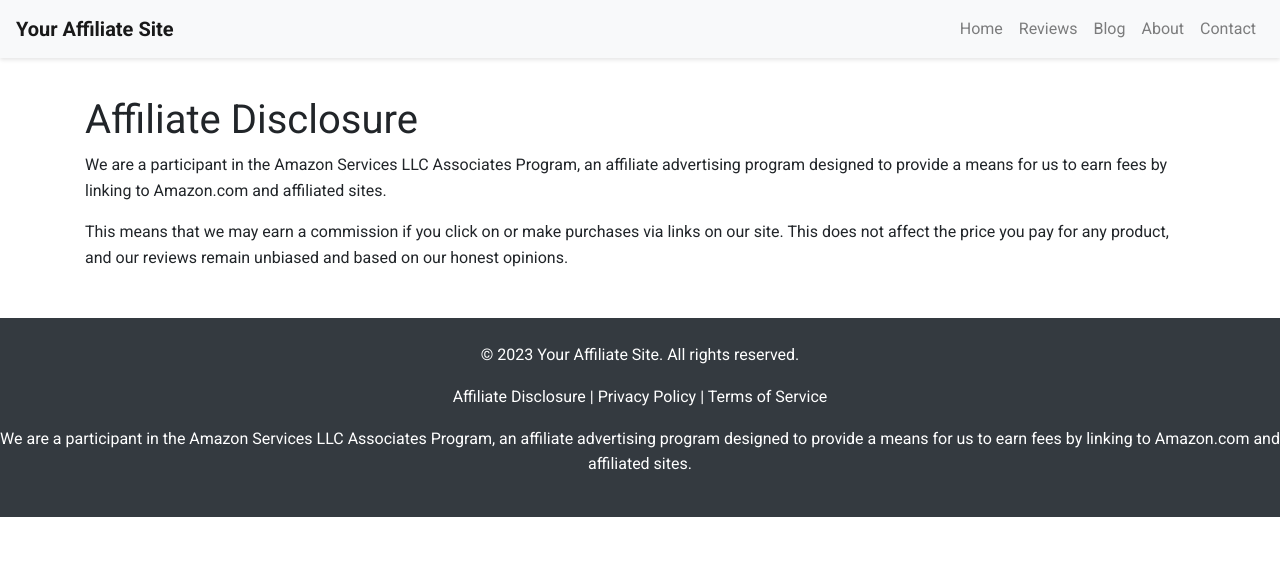
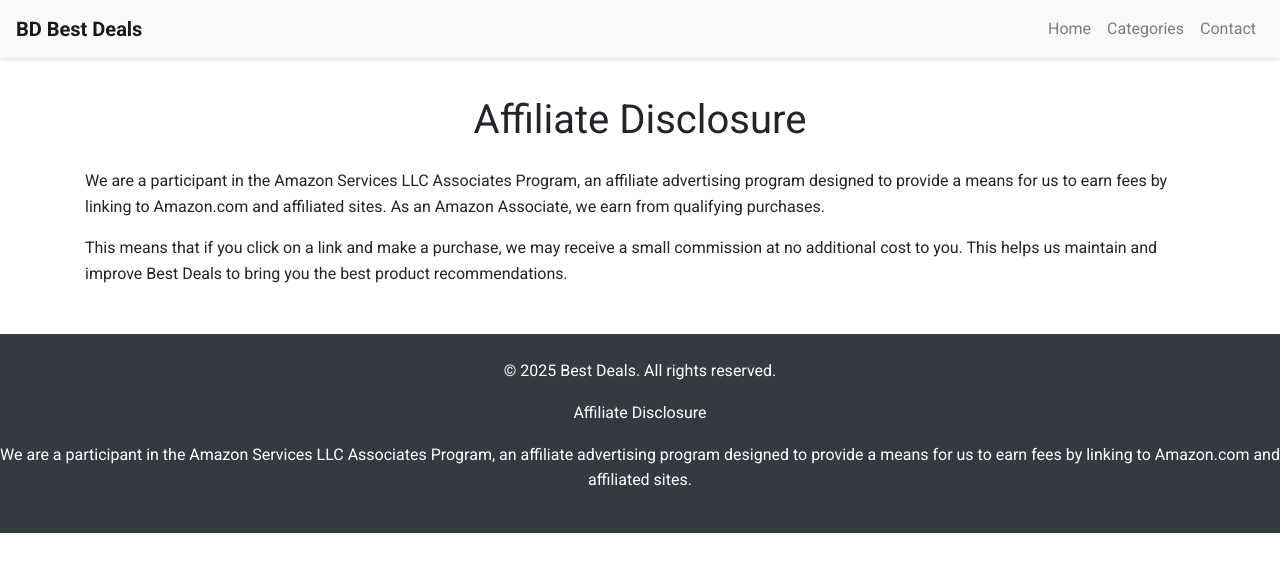
Before and after one commit to neeltheninja/neeltheninja.github.io, a plain HTML site: page affiliate-disclosure.html in a window 1280 px wide. Drawn offline with nearby package versions, Linux system fonts and the light colour scheme.

Commit message:
Add details to affiliate disclosure page

```diff
--- a/affiliate-disclosure.html
+++ b/affiliate-disclosure.html
@@ -3,17 +3,22 @@
 <head>
     <meta charset="UTF-8">
     <meta name="viewport" content="width=device-width, initial-scale=1.0">
-    <meta name="description" content="Affiliate disclosure for Your Affiliate Site.">
-    <title>Affiliate Disclosure - Your Affiliate Site</title>
+    <meta name="description" content="Affiliate disclosure for Best Deals.">
+    <title>Affiliate Disclosure - Best Deals</title>
     <link rel="stylesheet" href="https://stackpath.bootstrapcdn.com/bootstrap/4.5.2/css/bootstrap.min.css">
     <link rel="stylesheet" href="css/style.css">
     <link rel="stylesheet" href="https://cdnjs.cloudflare.com/ajax/libs/font-awesome/5.15.1/css/all.min.css">
     <link href="https://fonts.googleapis.com/css2?family=Roboto:wght@400;700&display=swap" rel="stylesheet">
 </head>
 <body>
-    <!-- Navigation Bar (Same as index.html) -->
+    <!-- Navigation Bar -->
     <nav class="navbar navbar-expand-lg navbar-light bg-light fixed-top">
-        <a class="navbar-brand" href="index.html">Your Affiliate Site</a>
+        <a class="navbar-brand" href="index.html">
+            <span class="logo-bd">
+                <span class="logo-b">B</span><span class="logo-d">D</span>
+            </span>
+            Best Deals
+        </a>
         <button class="navbar-toggler" type="button" data-toggle="collapse" data-target="#navbarNav" aria-controls="navbarNav" aria-expanded="false" aria-label="Toggle navigation">
             <span class="navbar-toggler-icon"></span>
         </button>
@@ -23,13 +28,7 @@
                     <a class="nav-link" href="index.html">Home</a>
                 </li>
                 <li class="nav-item">
-                    <a class="nav-link" href="reviews/">Reviews</a>
-                </li>
-                <li class="nav-item">
-                    <a class="nav-link" href="blog/">Blog</a>
-                </li>
-                <li class="nav-item">
-                    <a class="nav-link" href="about.html">About</a>
+                    <a class="nav-link" href="categories.html">Categories</a>
                 </li>
                 <li class="nav-item">
                     <a class="nav-link" href="contact.html">Contact</a>
@@ -40,18 +39,16 @@
 
     <!-- Disclosure Content -->
     <div class="container my-5 pt-5">
-        <h1>Affiliate Disclosure</h1>
-        <p>We are a participant in the Amazon Services LLC Associates Program, an affiliate advertising program designed to provide a means for us to earn fees by linking to Amazon.com and affiliated sites.</p>
-        <p>This means that we may earn a commission if you click on or make purchases via links on our site. This does not affect the price you pay for any product, and our reviews remain unbiased and based on our honest opinions.</p>
+        <h1 class="text-center mb-4">Affiliate Disclosure</h1>
+        <p>We are a participant in the Amazon Services LLC Associates Program, an affiliate advertising program designed to provide a means for us to earn fees by linking to Amazon.com and affiliated sites. As an Amazon Associate, we earn from qualifying purchases.</p>
+        <p>This means that if you click on a link and make a purchase, we may receive a small commission at no additional cost to you. This helps us maintain and improve Best Deals to bring you the best product recommendations.</p>
     </div>
 
-    <!-- Footer (Same as index.html) -->
+    <!-- Footer -->
     <footer class="bg-dark text-white text-center py-4">
-        <p>&copy; 2023 Your Affiliate Site. All rights reserved.</p>
+        <p>© 2025 Best Deals. All rights reserved.</p>
         <p>
-            <a href="affiliate-disclosure.html" class="text-white">Affiliate Disclosure</a> |
-            <a href="privacy-policy.html" class="text-white">Privacy Policy</a> |
-            <a href="terms-of-service.html" class="text-white">Terms of Service</a>
+            <a href="affiliate-disclosure.html" class="text-white">Affiliate Disclosure</a>
         </p>
         <p>We are a participant in the Amazon Services LLC Associates Program, an affiliate advertising program designed to provide a means for us to earn fees by linking to Amazon.com and affiliated sites.</p>
     </footer>
```
